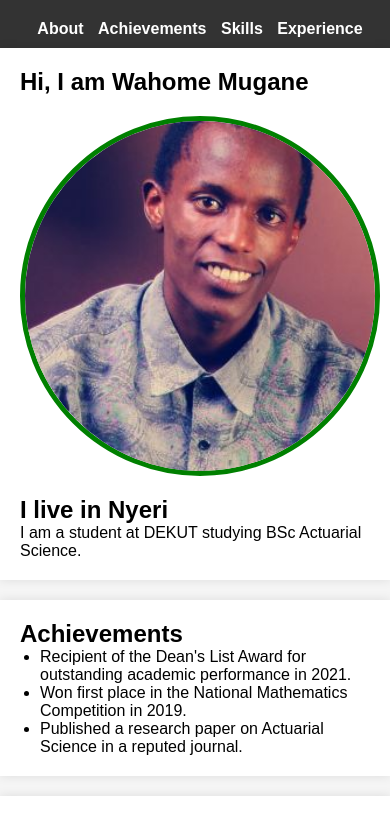
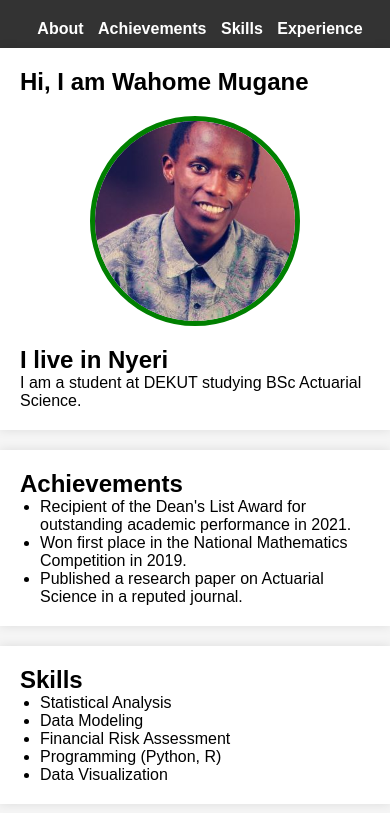
Before and after one commit to mugane-wahome/my-portfolio, a plain HTML site: page index.html in a window 390 px wide. Shown: the top 813 px of the page. Drawn offline with Linux system fonts and the light colour scheme.

Commit message:
image fix

```diff
--- a/mystyle.css
+++ b/mystyle.css
@@ -8,6 +8,8 @@ body, h1, h2, h3, h4, h5, h6, p, ul, li {
 body {
     background-color: #f5f5f5;
     font-family: Arial, sans-serif;
+    width: 100vw;
+    overflow-x: hidden;
 }
 
 /* Style the header and navigation */
@@ -91,4 +93,8 @@ ul {
     .section {
         padding: 20px;
     }
+    img{
+        width: 200px;
+        height: 200px;
+    }
 }
```
